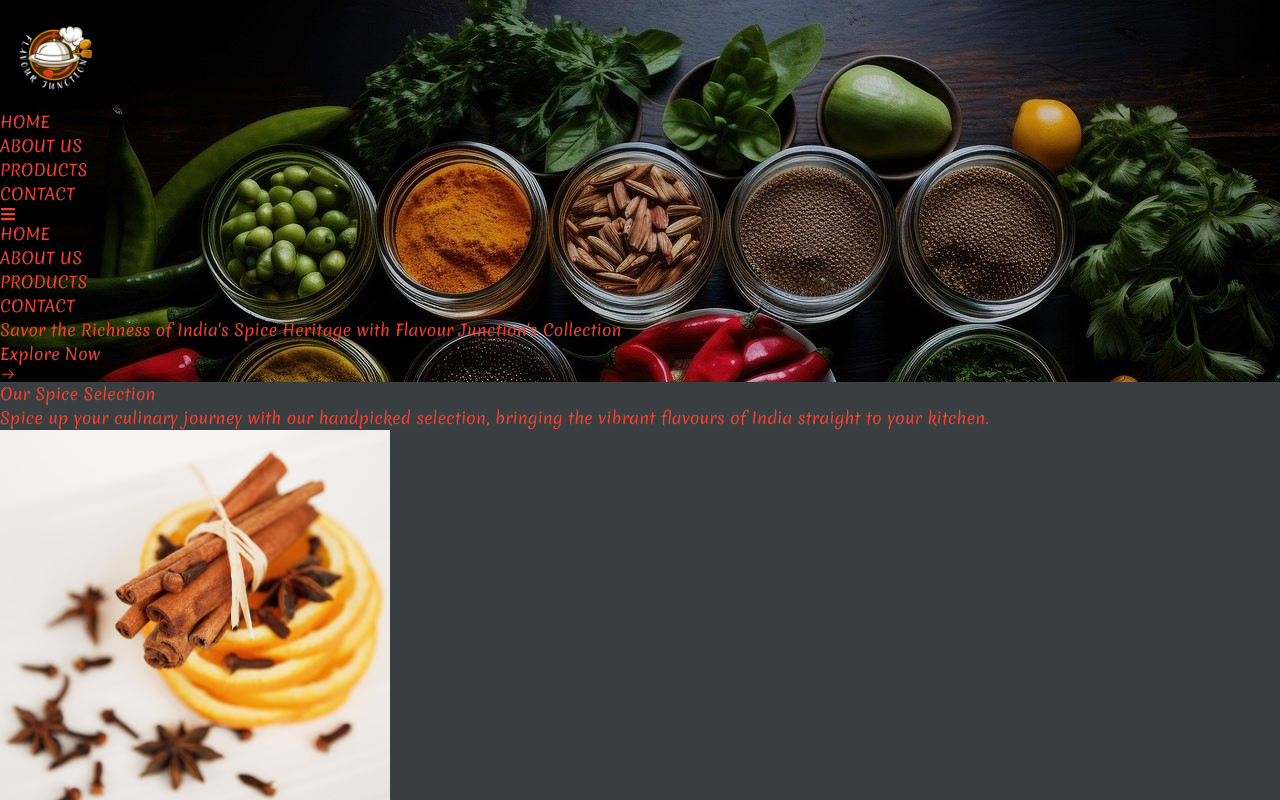
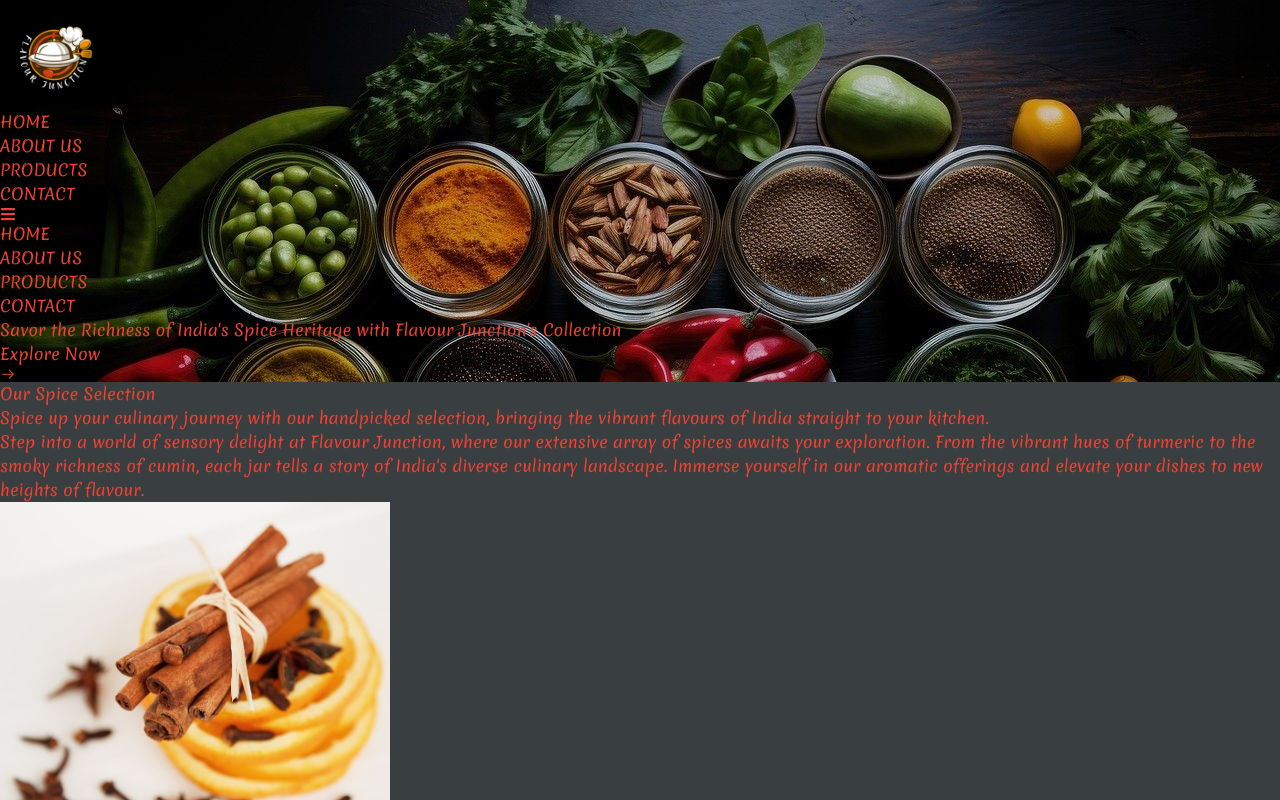
Before and after one commit to AmAmrita18/flavour-junction, a React (Vite) app: page /#/products in a window 1280 px wide. Shown: the top 800 px of the page. Built offline with nearby package versions, Linux system fonts and the light colour scheme.

Commit message:
update selection.jsx

```diff
--- a/src/components/Products/Selection.jsx
+++ b/src/components/Products/Selection.jsx
@@ -28,6 +28,11 @@ const Selection = () => {
           <h1 className="py-4 lg:text-[50px] md:text-[40px] text-[30px] text-center font-[600] lg:mx-32 mx-auto leading-tight text-[#EF4030] ">
           Spice up your culinary journey with our handpicked selection, bringing the vibrant flavours of India straight to your kitchen.
           </h1>
+          <p className="lg:text-[19px] md:text-[18px] text-[15px] text-center font-[400] text-[#f6f7eb] leading-tight md:mx-[4.75rem] mx-0">
+          Step into a world of sensory delight at Flavour Junction, where our extensive array of spices awaits your exploration. From the vibrant hues of turmeric to the smoky richness of cumin, each jar tells a story of India's diverse culinary landscape. Immerse yourself in our aromatic offerings and elevate your dishes to new heights of flavour.
+
+
+            </p>
         </div>
 
 
```
